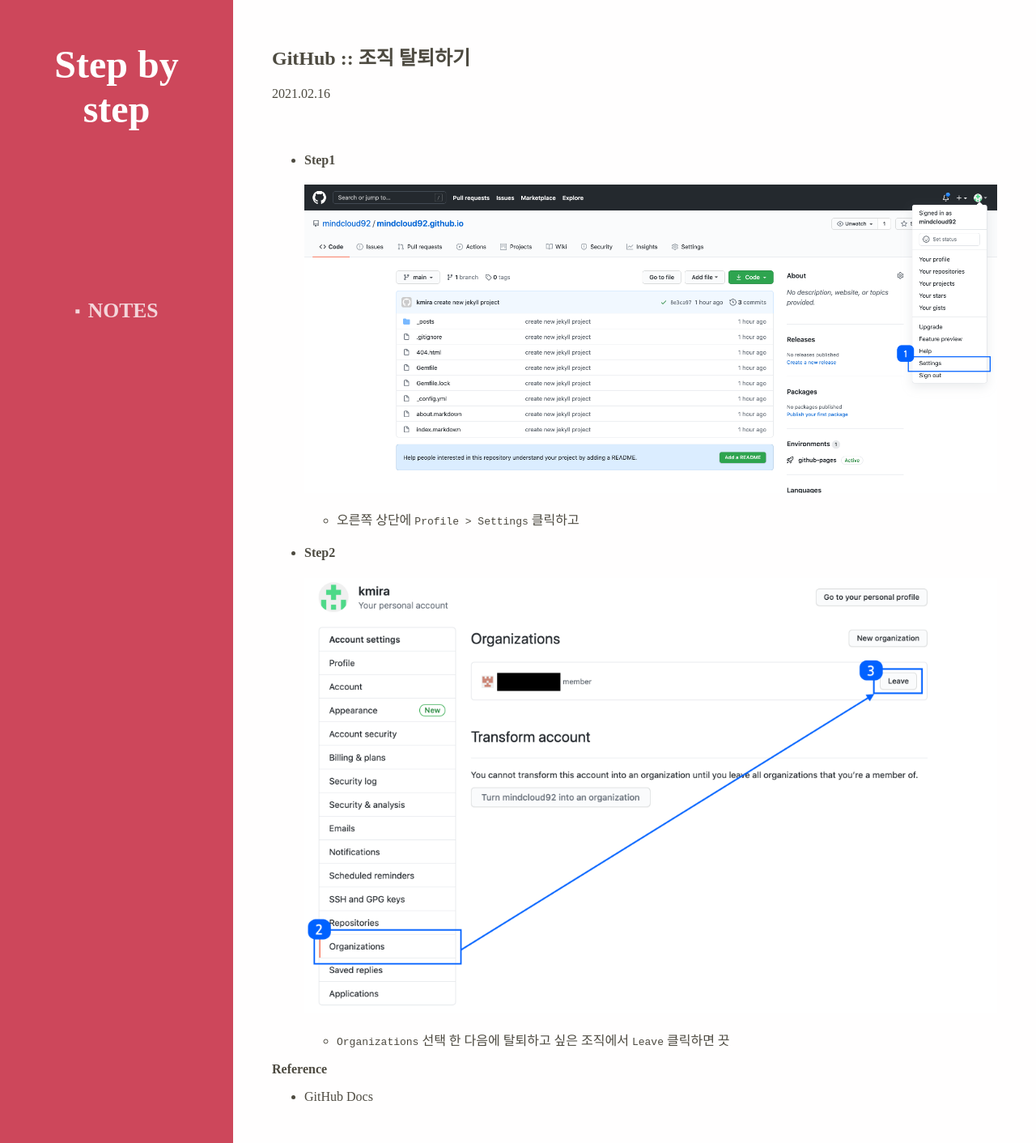
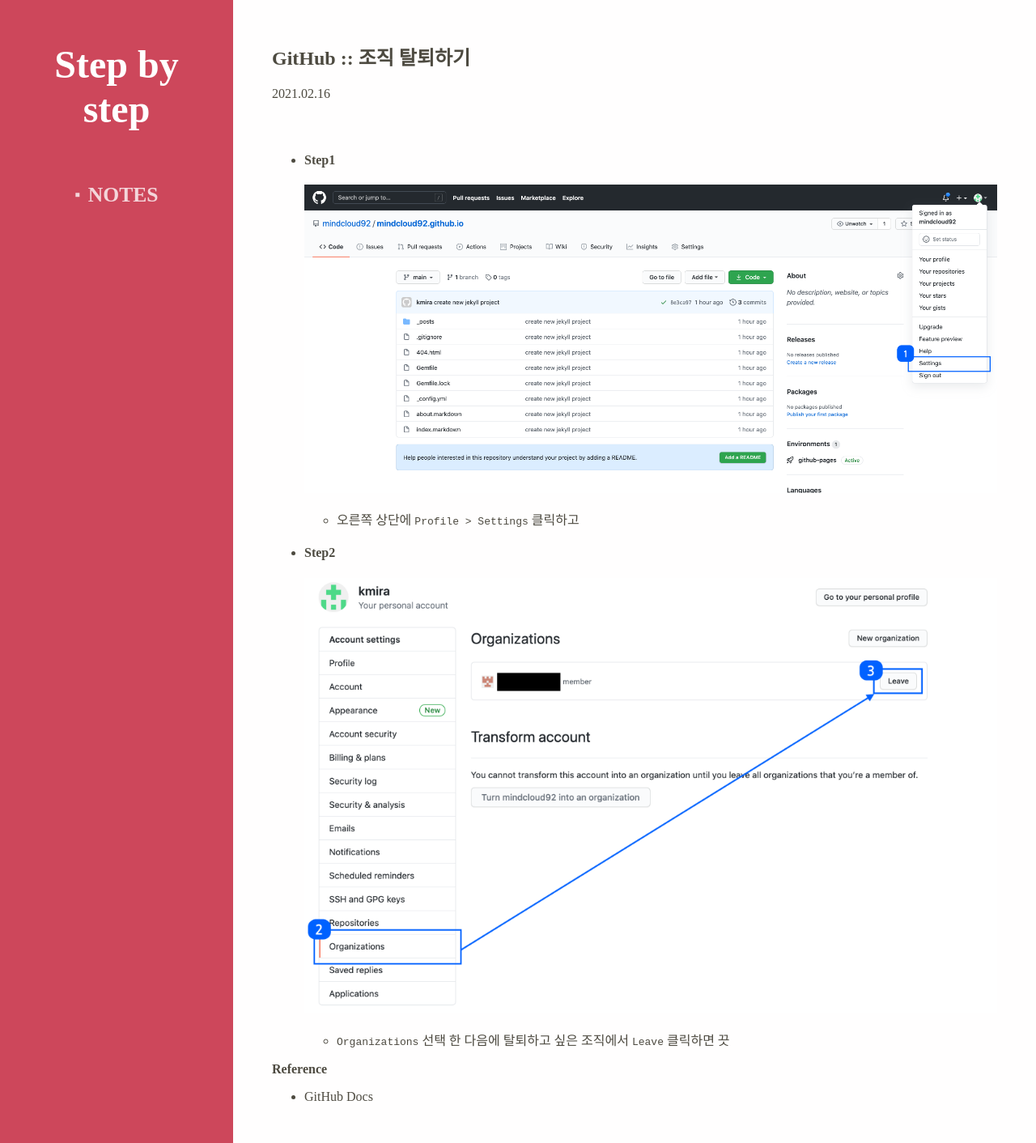
Before and after one commit to mindcloud92/mindcloud92.github.io, a Jekyll site: the page built from _posts/etc/2021-02-16-github--leave-from-the-organization.md, in a window 1280 px wide. Shown: the whole page at 81% size. Built offline with Jekyll 4.4.1, drawn with Linux system fonts in a browser that asks for light colours; nearby versions of some CDN libraries; some web fonts are replaced.

Commit message:
style change

```diff
--- a/_includes/navigation-bar.html
+++ b/_includes/navigation-bar.html
@@ -5,15 +5,14 @@
                 {{ site.title }}
             </a>
         </h1>
-    </section>
-    <section>
-        <ul class="category-container">
+
+        <ul class="category-container mt-3">
             {% for category in site.categories %}
-                <li>
-                    <a href="/" class="{{ category | first | downcase }}">
-                        {{ category | first | upcase }}
-                    </a>
-                </li>
+            <li>
+                <a href="/" class="{{ category | first | downcase }}">
+                    {{ category | first | upcase }}
+                </a>
+            </li>
             {% endfor %}
         </ul>
     </section>
--- a/static/css/partial/_navigation-bar.sass
+++ b/static/css/partial/_navigation-bar.sass
@@ -4,7 +4,7 @@
   text-align: center
   padding: 0
   display: grid
-  grid-template-rows: 25% auto 10%
+  grid-template-rows: auto 10%
 
   section
     padding: 0 2em
```
